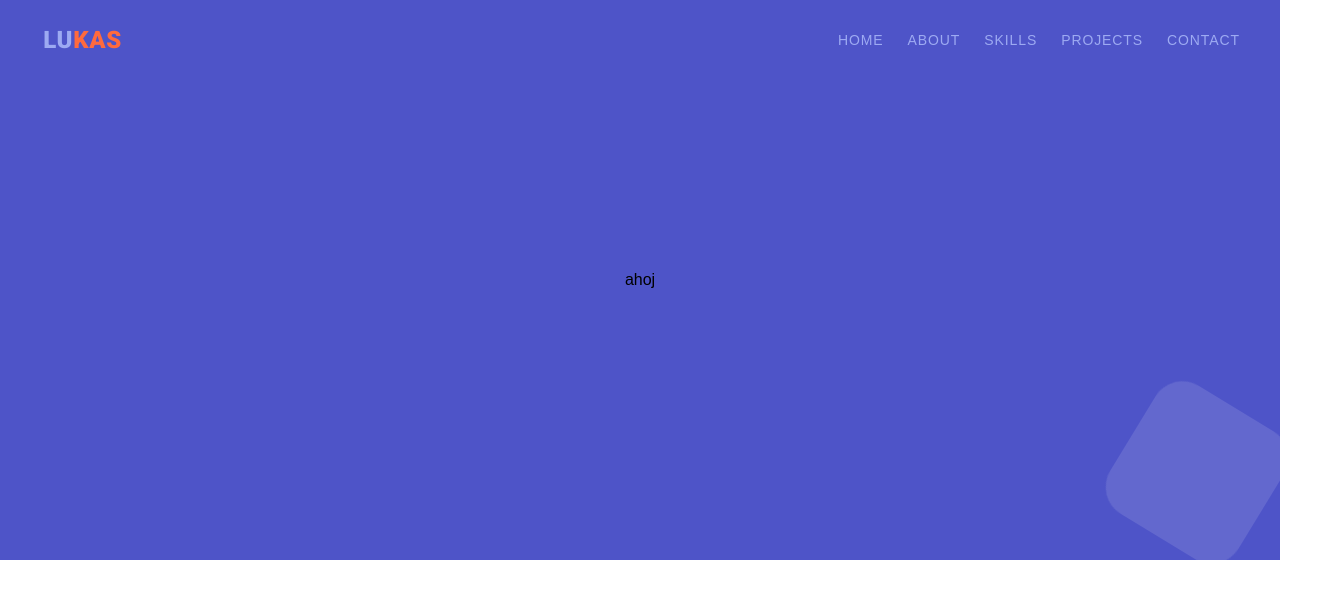
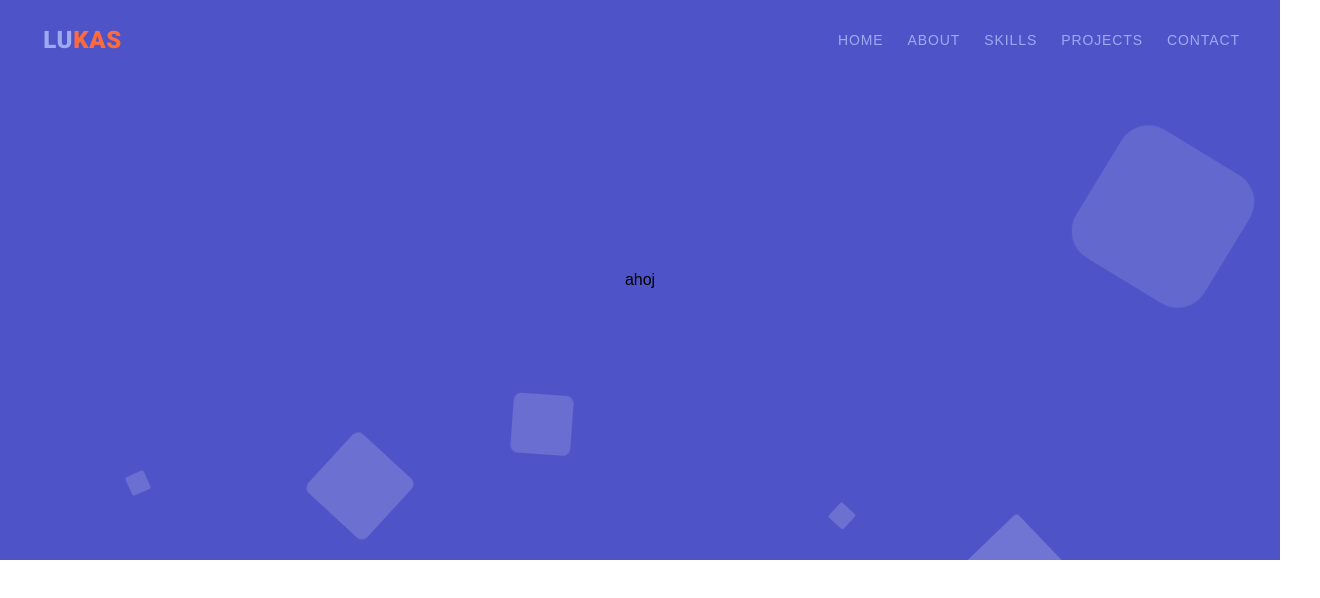
Before and after one commit to lukasZelinka/portfolioNew, a React (Create React App) app: page / in a window 1280 px wide. Shown: the top 598 px of the page, 1320 px wide, since content can reach past the window. Built offline with nearby package versions, Linux system fonts and the light colour scheme.

Commit message:
Home.js - background animation's bugs refactoring

```diff
--- a/src/components/Home.css
+++ b/src/components/Home.css
@@ -1,11 +1,3 @@
-/* @import url('https://fonts.googleapis.com/css?family=Exo:400,700'); */
-
-
-
-body {
-    font-family: 'Exo', sans-serif;
- }
-
 .area {
     /* z-index: -1; */
     background: #4e54c8;
@@ -22,8 +14,10 @@ body {
     top: 0;
     left: 0;
     width: 100%;
-    height: 100%;
+    height: 70vh;
     overflow: hidden;
+    padding: 0;
+    margin: 0;
 }
 
 .circles li {
--- a/src/index.css
+++ b/src/index.css
@@ -1,5 +1,14 @@
 @import url("https://fonts.googleapis.com/css2?family=Roboto:wght@100;300;500;900&display=swap");
+/* @import url('https://fonts.googleapis.com/css?family=Exo:400,700'); */
+
 /* GLOBALL */
+
+
+/* * {
+  outline: 1px solid red;
+} */
+
+
 :root {
   --clr-white: #fff;
   --clr-black: #222;
@@ -17,7 +26,8 @@
 body {
   -webkit-font-smoothing: antialiased;
   margin: 0;
-  font-family: "Roboto", sans-serif;
+  /* font-family: "Roboto", sans-serif; */
+  font-family: 'Exo', sans-serif;
   /* background-color: #fee7c5; */
   height: 10000px;
 
```
Also changed, not shown: 1 other file (tests, documents, lock files or other folders).
